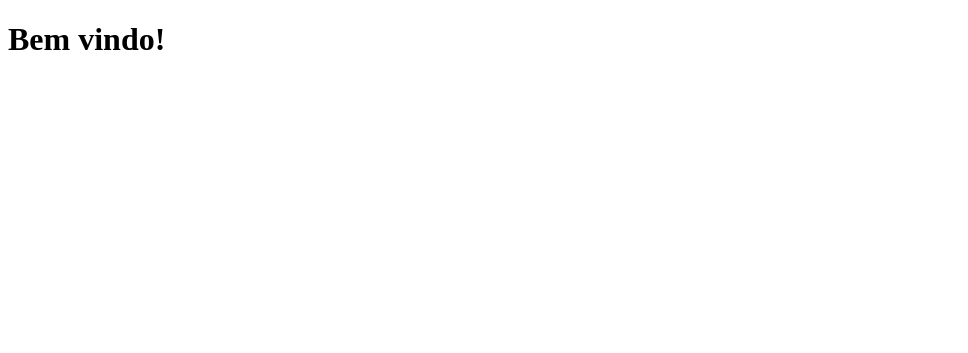
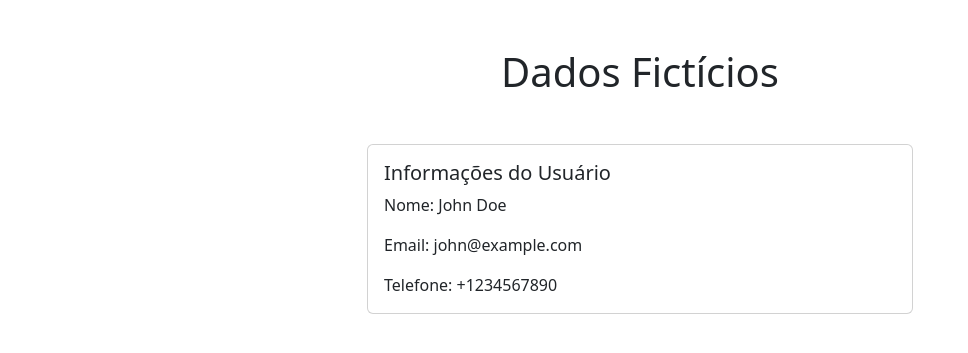
Before and after one commit to rafaeljoia/django-simple-sample, a Django app: page / in a window 1280 px wide. Shown: the top 353 px of the page, without its empty margins (0-968 px from the left). Run offline with Django 3.2, Linux system fonts and the light colour scheme.

Commit message:
change template add bootstrap

```diff
--- a/django_simple_sample/first_app/templates/welcome.html
+++ b/django_simple_sample/first_app/templates/welcome.html
@@ -2,9 +2,28 @@
 <html lang="en">
 <head>
     <meta charset="UTF-8">
-    <title>Bem vindo!</title>
+    <meta name="viewport" content="width=device-width, initial-scale=1.0">
+    <title>Exemplo de Template com Bootstrap</title>
+    <!-- Inclua os arquivos CSS do Bootstrap -->
+    <link href="https://cdn.jsdelivr.net/npm/bootstrap@5.3.0-alpha1/dist/css/bootstrap.min.css" rel="stylesheet">
 </head>
 <body>
-    <h1>{{ message }}</h1>
+    <div class="container mt-5">
+        <h1 class="text-center">Dados Fictícios</h1>
+        <div class="row mt-5">
+            <div class="col-md-6 offset-md-3">
+                <div class="card">
+                    <div class="card-body">
+                        <h5 class="card-title">Informações do Usuário</h5>
+                        <p class="card-text">Nome: John Doe</p>
+                        <p class="card-text">Email: john@example.com</p>
+                        <p class="card-text">Telefone: +1234567890</p>
+                    </div>
+                </div>
+            </div>
+        </div>
+    </div>
+    <!-- Inclua os arquivos JavaScript do Bootstrap -->
+    <script src="https://cdn.jsdelivr.net/npm/bootstrap@5.3.0-alpha1/dist/js/bootstrap.bundle.min.js"></script>
 </body>
 </html>
```
